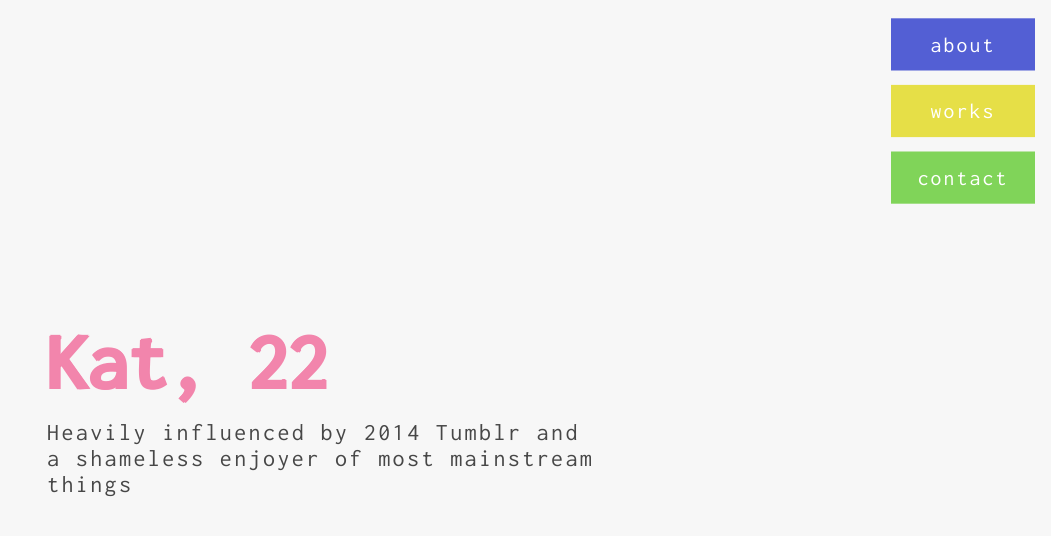
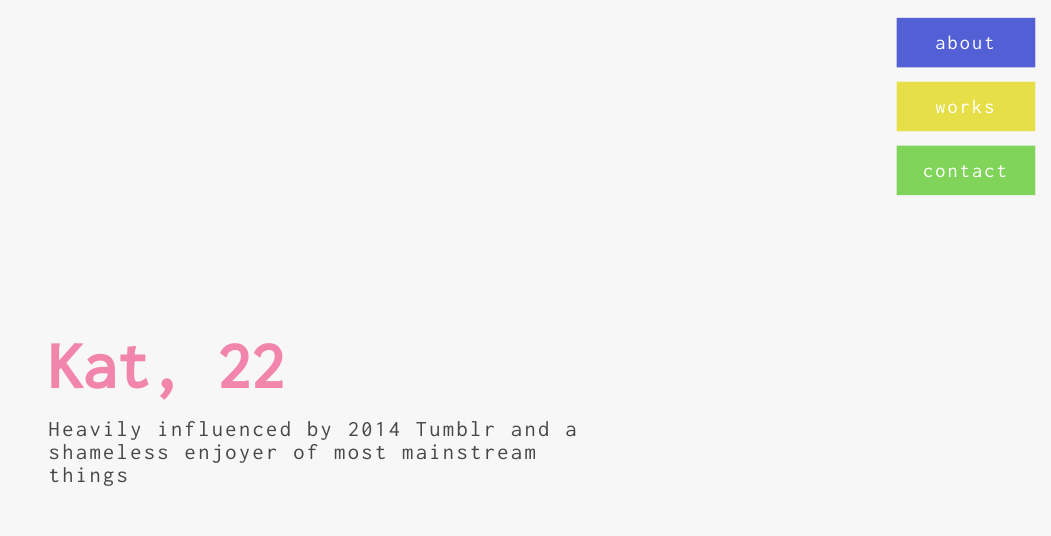
Before and after one commit to mahikgot/katweb, a React (Create React App) app: page / in a window 1280 px wide. Shown: the top 536 px of the page, without its empty margins (229-1280 px from the left). Built offline with nearby package versions, Linux system fonts and the light colour scheme.

Commit message:
make font sizes dynamic

```diff
--- a/src/App.css
+++ b/src/App.css
@@ -42,8 +42,7 @@ html {
   font-weight: bolder;
   color: #F285AC;
   text-align: left;
-  text-shadow: -1px 1px, 1px 1px;
-  font-size: 5rem;
+  font-size: calc(100% + 4vw);
   margin: 1rem 0;
   align-self: flex-start;
 }
@@ -74,17 +73,17 @@ button {
   border: none;
   color: white;
   text-align: center;
-  font-size: 1.5rem;
+  font-size:  calc(100% + 0.5vw);
   cursor: pointer;
   padding: 1rem 1.5rem;
-  width: 10rem;
+  width: calc(8rem + 2vw);
   margin:0.5rem;
 }
 
 p {
   font-family:'Inconsolata', monospace;
-  font-size: 1.5rem;
   letter-spacing: 0.15rem;
   color: #474747;
   text-align: left;
+  font-size: calc(100% + 0.5vw);
 }
```
